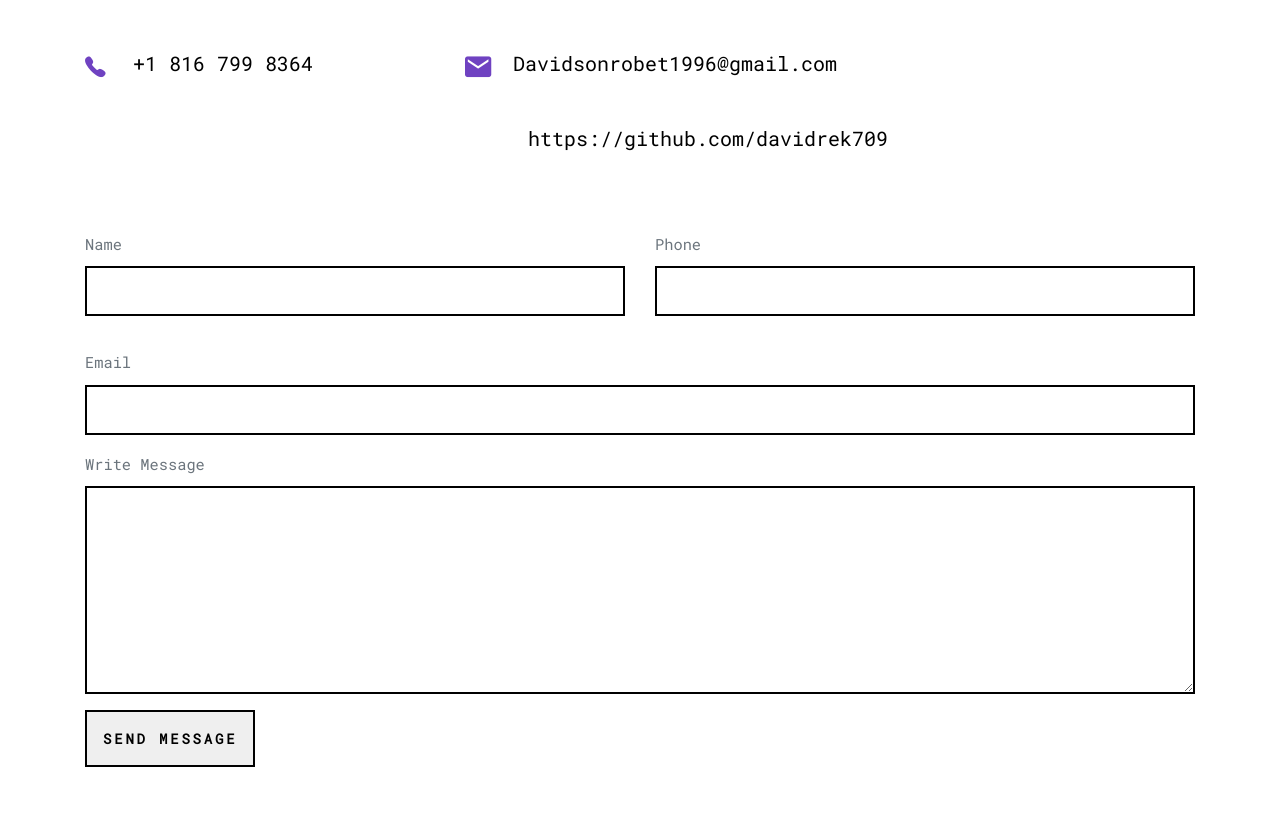
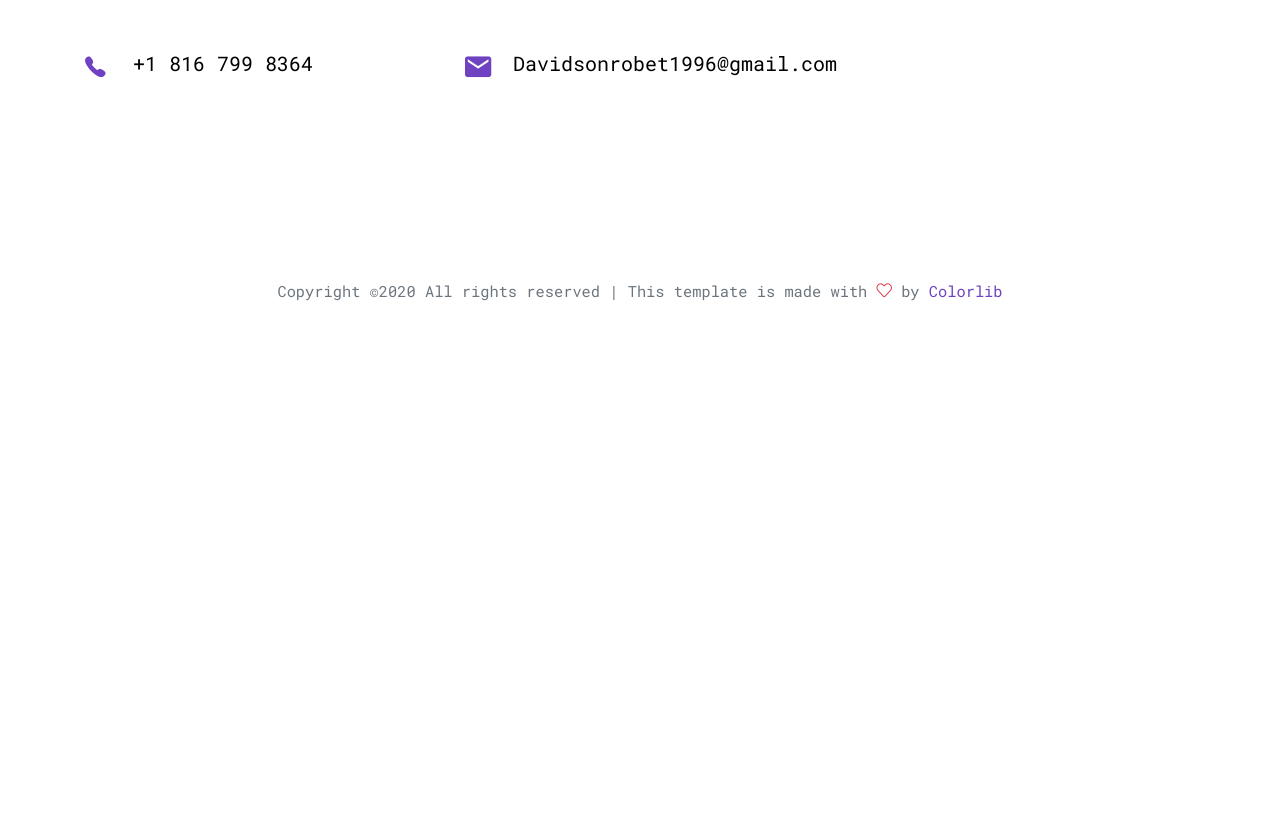
Before and after one commit to davidrek709/Updated-Portfolio, a website: page contact.html in a window 1280 px wide. Shown: the part 860-1694 px from the top of the page. After the commit the page ends 1182 px from the top, so only its background shows below. Drawn offline with nearby package versions, Linux system fonts and the light colour scheme; files whose address does not match are found by name.

Commit message:
Add files via upload

```diff
--- a/contact.html
+++ b/contact.html
@@ -91,59 +91,13 @@
               <p class="d-flex">
                 <span class="ion-android-mail icon mr-5"></span>
                 <span>Davidsonrobet1996@gmail.com</span>
-            <div class="col-lg-4" data-aos="fade-up" data-aos-delay="100">
-              <p class="d-flex">
-                <span class="icon mr-5"></span>
-                <span>https://github.com/davidrek709</span>
-              </p>
-            </div>
               </p>
             </div>
           </div>
         </div>
       </div>
 
-      <div class="row mt-5">
 
-        <div class="col-12 mb-5 order-2">
-          <form action="#" method="post">
-            <div class="row">
-              <div class="col-md-6 form-group">
-                <label for="name">Name</label>
-                <input type="text" id="name" class="form-control ">
-              </div>
-              <div class="col-md-6 form-group">
-                <label for="phone">Phone</label>
-                <input type="text" id="phone" class="form-control ">
-              </div>
-            </div>
-            <div class="row">
-              <div class="col-md-12 form-group">
-
-              </div>
-            </div>
-            <div class="row">
-              <div class="col-md-12 form-group">
-                <label for="email">Email</label>
-                <input type="email" id="email" class="form-control ">
-              </div>
-            </div>
-            <div class="row">
-              <div class="col-md-12 form-group">
-                <label for="message">Write Message</label>
-                <textarea name="message" id="message" class="form-control " cols="30" rows="8"></textarea>
-              </div>
-            </div>
-            <div class="row">
-              <div class="col-md-6 form-group">
-                <input type="submit" value="Send Message" class="btn btn-outline-black px-3 py-3">
-              </div>
-            </div>
-          </form>
-        </div>
-
-
-      </div>
 
 
     </div>
```
Also changed, not shown: index.html (+2 -0 lines), portfolio.html (+13 -13 lines).
